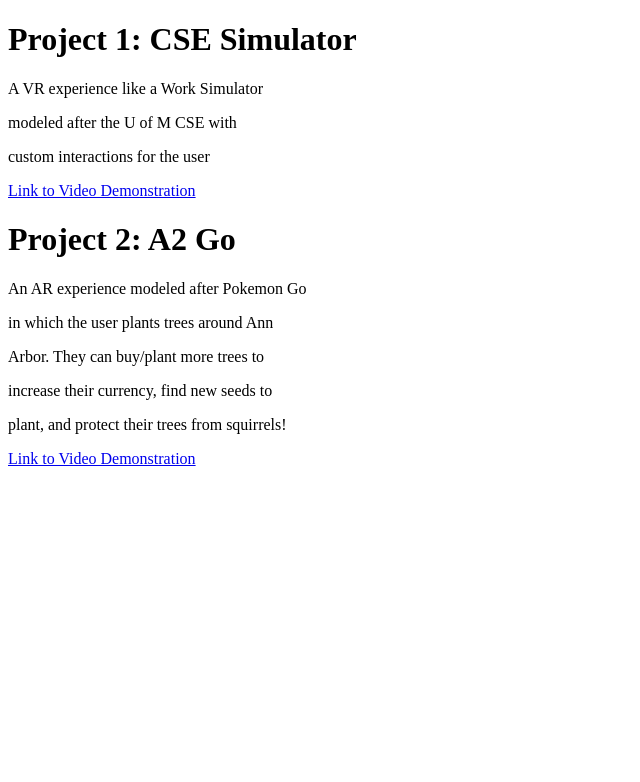
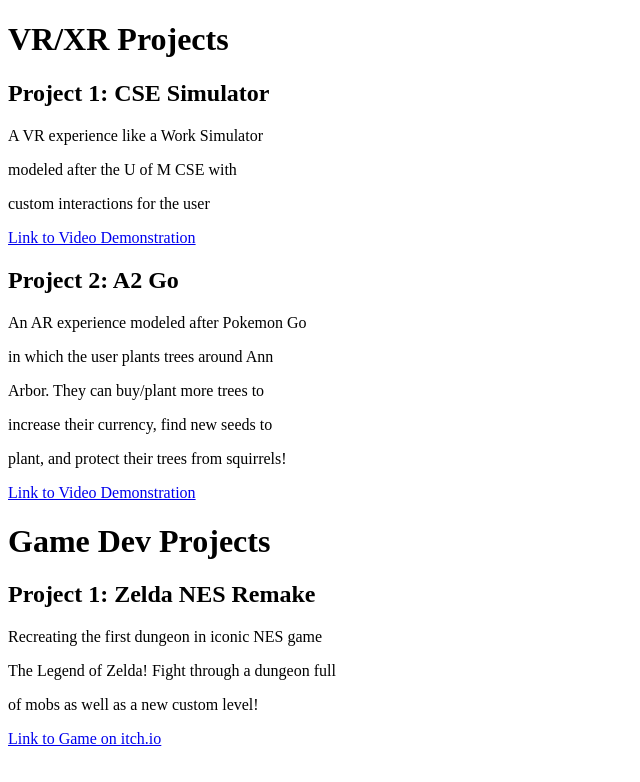
Before and after one commit to pablomartinez-umich/pablomartinez-umich.github.io, a plain HTML site: page index.html in a window 1280 px wide. Shown: the whole page, without its empty margins (0-640 px from the left). Drawn offline with Linux system fonts and the light colour scheme.

Commit message:
Update index.html with P1 EECS494

```diff
--- a/index.html
+++ b/index.html
@@ -1,17 +1,26 @@
 <!DOCTYPE html>
 <html>
 <body>
-<h1>Project 1: CSE Simulator</h1>
+<h1>VR/XR Projects</h1>
+<h2>Project 1: CSE Simulator</h2>
 <p>A VR experience like a Work Simulator</p>
 <p>modeled after the U of M CSE with</p>
 <p>custom interactions for the user</p>
 <a href="https://youtu.be/E1zO_zVbmI4">Link to Video Demonstration</a>
-<h1>Project 2: A2 Go</h1>
+<h2>Project 2: A2 Go</h2>
 <p>An AR experience modeled after Pokemon Go</p>
 <p>in which the user plants trees around Ann</p>
 <p>Arbor. They can buy/plant more trees to</p>
 <p>increase their currency, find new seeds to</p>
 <p>plant, and protect their trees from squirrels!</p>
 <a href="https://www.youtube.com/watch?v=2xLYTBhDGYM&ab_channel=DaltonNoftsger">Link to Video Demonstration</a>
+
+
+<h1>Game Dev Projects</h1>
+<h2>Project 1: Zelda NES Remake</h2>
+<p>Recreating the first dungeon in iconic NES game</p>
+<p>The Legend of Zelda! Fight through a dungeon full</p>
+<p>of mobs as well as a new custom level!</p>
+<a href="https://ch1cke.itch.io/zelda-d1">Link to Game on itch.io</a>
 </body>
 </html>
```
